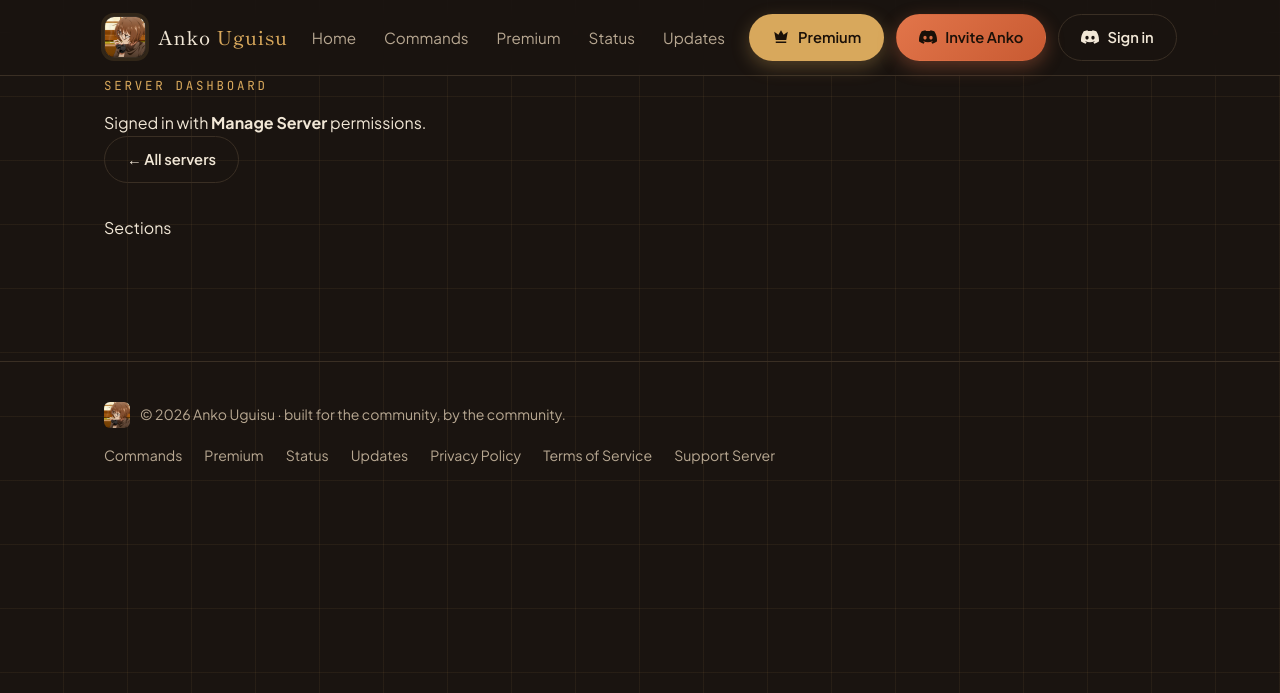
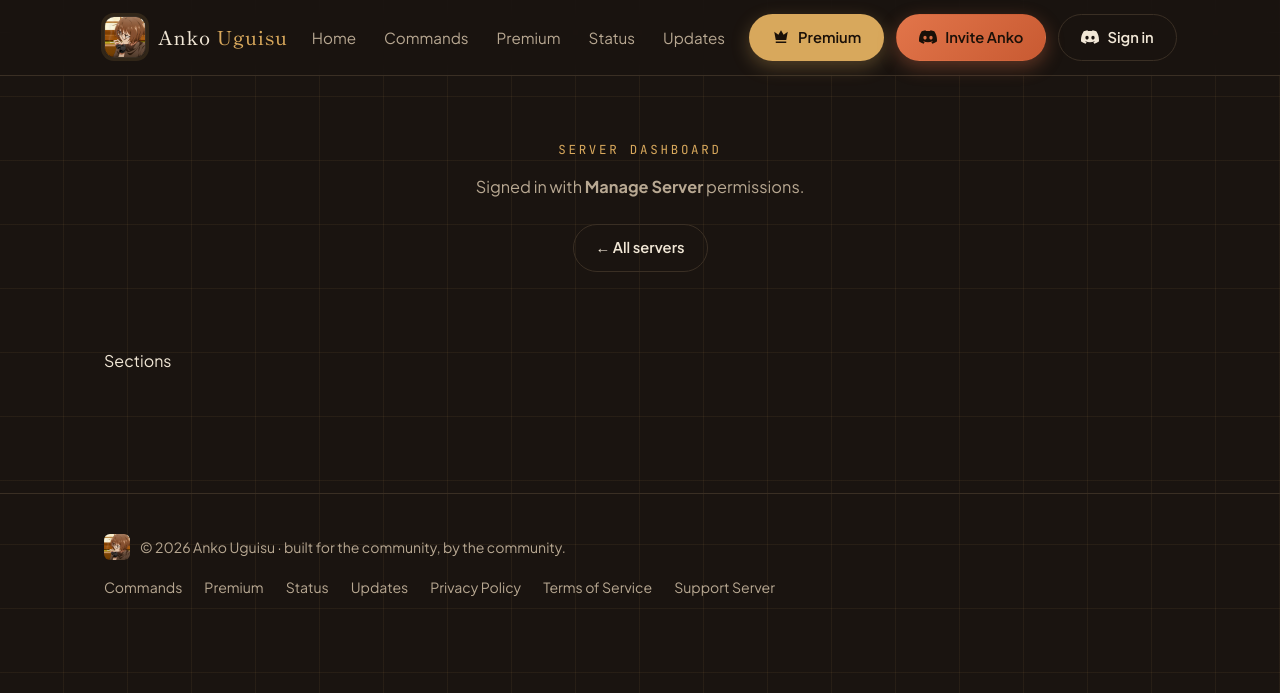
Before and after one commit to vincent-smg/bot-siter-, a Flask app: template templates/dashboard_guild.html in a window 1280 px wide. Shown: the top 693 px of the page. Run offline with Flask 3, Linux system fonts and the light colour scheme; the template is opened without the code that fills it, so the values that code supplies are empty.

Commit message:
Update dashboard_guild.html

```diff
--- a/templates/dashboard_guild.html
+++ b/templates/dashboard_guild.html
@@ -17,25 +17,19 @@
   {{ section_icons.get(id, section_icons['welcome']) | safe }}
 {% endmacro %}
 
-<header class="dash-hero dash-hero--guild">
-  <div class="dash-hero__glow dash-hero__glow--ember"></div>
-  <div class="container dash-guild-header">
-
-    <div class="dash-guild-header__icon-wrap">
+<header class="page-head">
+  <span class="page-head__eyebrow">Server Dashboard</span>
+  <div class="container">
+    <div class="dash-guild-heading">
       {% if icon %}
-        <img class="dash-guild-header__icon" src="{{ icon }}" alt="">
+        <img class="dash-guild-heading__icon" src="{{ icon }}" alt="">
       {% else %}
-        <div class="dash-guild-header__icon dash-guild-header__icon--placeholder">
+        <div class="dash-guild-heading__icon dash-guild-heading__icon--placeholder">
           {{ guild.name[0] | upper }}
         </div>
       {% endif %}
-    </div>
-
-    <div class="dash-guild-header__info">
-      <span class="page-head__eyebrow">Server Dashboard</span>
-
-      <h1 style="font-size: clamp(1.6rem, 4vw, 2.4rem);">{{ guild.name }}</h1>
-
+      <div>
+        <h1>{{ guild.name }}</h1>
         <p>
           Signed in with
           {% if is_admin %}
@@ -45,14 +39,15 @@
           {% endif %}
           permissions.
         </p>
-
+      </div>
+    </div>
+    <div class="hero__actions" style="justify-content: center; margin-top: 24px;">
       <a class="btn btn--outline" href="{{ url_for('dashboard') }}">&larr; All servers</a>
     </div>
-
   </div>
 </header>
 
-<section class="section" style="padding-top: 32px;">
+<section class="section" style="padding-top: 0;">
   <div class="container dash-guild-layout">
 
     <aside class="dash-section-nav">
@@ -64,9 +59,7 @@
               <span class="dash-section-nav__icon">
                 {{ section_icon(section.id) }}
               </span>
-
               {{ section.label }}
-
               {% if section.required_permission == "administrator" %}
                 <span class="dash-section-nav__admin-dot" title="Admin only"></span>
               {% endif %}
@@ -84,7 +77,6 @@
             <div class="settings-card__icon">
               {{ section_icon(section.id) }}
             </div>
-
             <div>
               <h2>
                 {{ section.label }}
@@ -99,7 +91,6 @@
           <form method="post" action="{{ url_for('dashboard_guild', guild_id=guild.id) }}">
             <input type="hidden" name="section" value="{{ section.id }}">
 
-            {# CSRF support (if Flask-WTF enabled) #}
             {% if csrf_token is defined %}
               <input type="hidden" name="csrf_token" value="{{ csrf_token() }}">
             {% endif %}
@@ -124,12 +115,10 @@
 
                 {% elif field.type == "list" %}
                   <label for="field-{{ field.key }}">{{ field.label }}</label>
-
                   {% set list_value = settings.get(field.key, []) %}
                   <textarea id="field-{{ field.key }}"
                             name="{{ field.key }}"
                             style="display: none;">{{ list_value if list_value is string else (list_value | join("\n")) }}</textarea>
-
                   <div class="tag-input-container" data-field-key="{{ field.key }}">
                     <div class="tag-list"></div>
                     <div class="tag-input-row">
@@ -184,10 +173,7 @@
 
   function setActive(id) {
     navLinks.forEach(link => {
-      link.classList.toggle(
-        'is-active',
-        link.getAttribute('data-section') === id
-      );
+      link.classList.toggle('is-active', link.getAttribute('data-section') === id);
     });
   }
 
@@ -199,23 +185,19 @@
 
   cards.forEach(card => observer.observe(card));
 
-  // smoother + keeps URL hash
   navLinks.forEach(link => {
     link.addEventListener('click', (e) => {
       e.preventDefault();
-
       const target = document.querySelector(link.getAttribute('href'));
       if (!target) return;
-
       history.pushState(null, "", link.getAttribute('href'));
       target.scrollIntoView({ behavior: 'smooth', block: 'start' });
     });
   });
 
-  // set initial active section
   if (cards.length) setActive(cards[0].id);
 
-  // Handle list/tag inputs
+  // Tag/word-list inputs
   document.querySelectorAll('.tag-input-container').forEach(function (container) {
     const fieldKey = container.getAttribute('data-field-key');
     const textarea = document.getElementById('field-' + fieldKey);
@@ -223,7 +205,6 @@
     const inputField = container.querySelector('.tag-input-field');
     const addBtn = container.querySelector('.tag-add-btn');
 
-    // Get current tags from textarea
     let tags = textarea.value.split('\n').map(t => t.trim()).filter(t => t.length > 0);
 
     function renderTags() {
@@ -231,23 +212,17 @@
       tags.forEach(function (tagText, index) {
         const tagEl = document.createElement('span');
         tagEl.className = 'tag';
-
         const textSpan = document.createElement('span');
         textSpan.className = 'tag-text';
         textSpan.textContent = tagText;
-
         const removeBtn = document.createElement('span');
         removeBtn.className = 'tag-remove';
         removeBtn.innerHTML = '&times;';
-        removeBtn.addEventListener('click', function () {
-          removeTag(index);
-        });
-
+        removeBtn.addEventListener('click', function () { removeTag(index); });
         tagEl.appendChild(textSpan);
         tagEl.appendChild(removeBtn);
         tagList.appendChild(tagEl);
       });
-      // Update hidden textarea
       textarea.value = tags.join('\n');
     }
 
@@ -265,20 +240,11 @@
       renderTags();
     }
 
-    // Add on enter key or comma key
     inputField.addEventListener('keydown', function (e) {
-      if (e.key === 'Enter') {
-        e.preventDefault();
-        addTag();
-      }
+      if (e.key === 'Enter') { e.preventDefault(); addTag(); }
     });
+    addBtn.addEventListener('click', function (e) { e.preventDefault(); addTag(); });
 
-    addBtn.addEventListener('click', function (e) {
-      e.preventDefault();
-      addTag();
-    });
-
-    // Initial render
     renderTags();
   });
 
```
Lines whose indentation alone changed are shown as unchanged.
